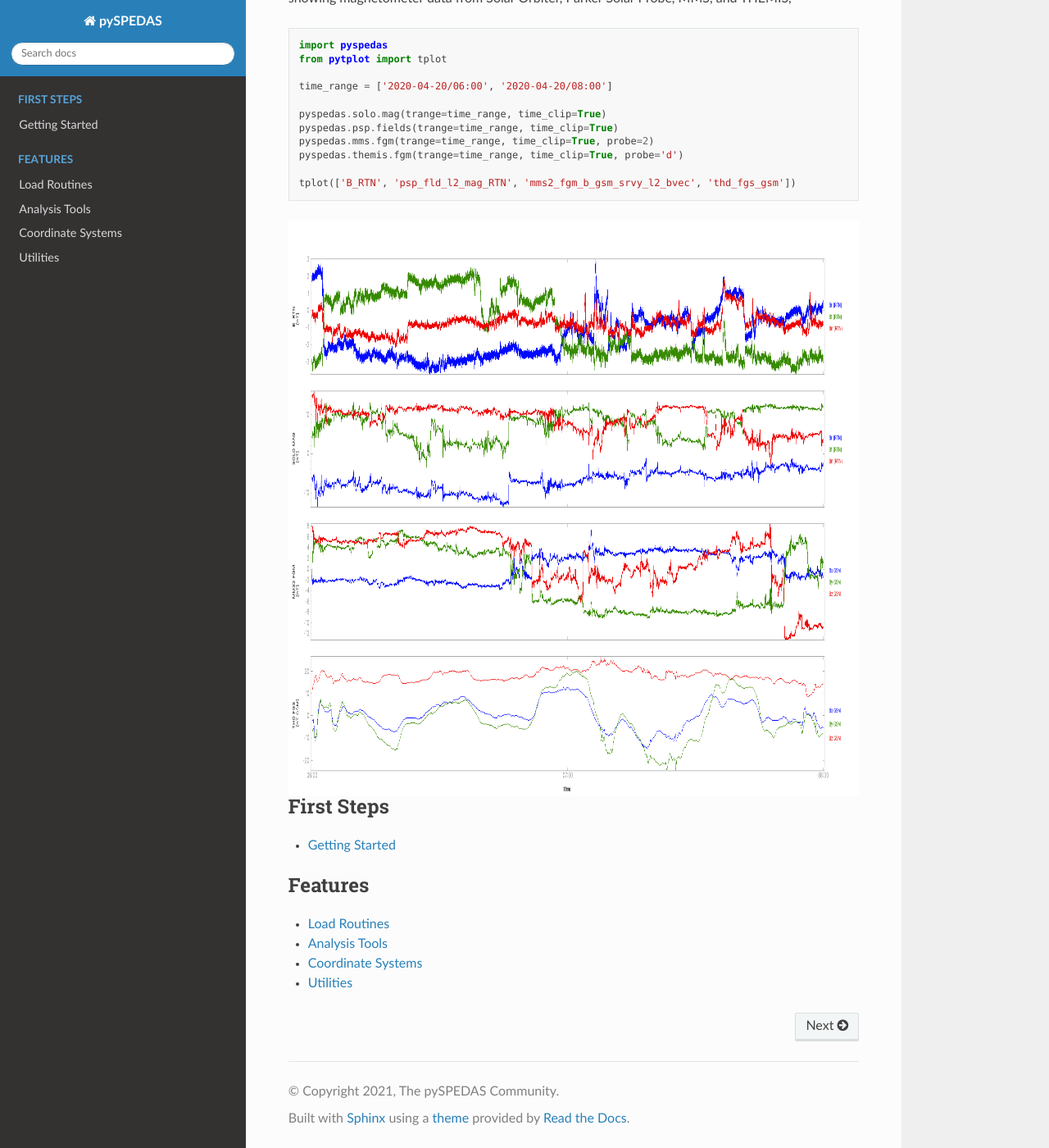
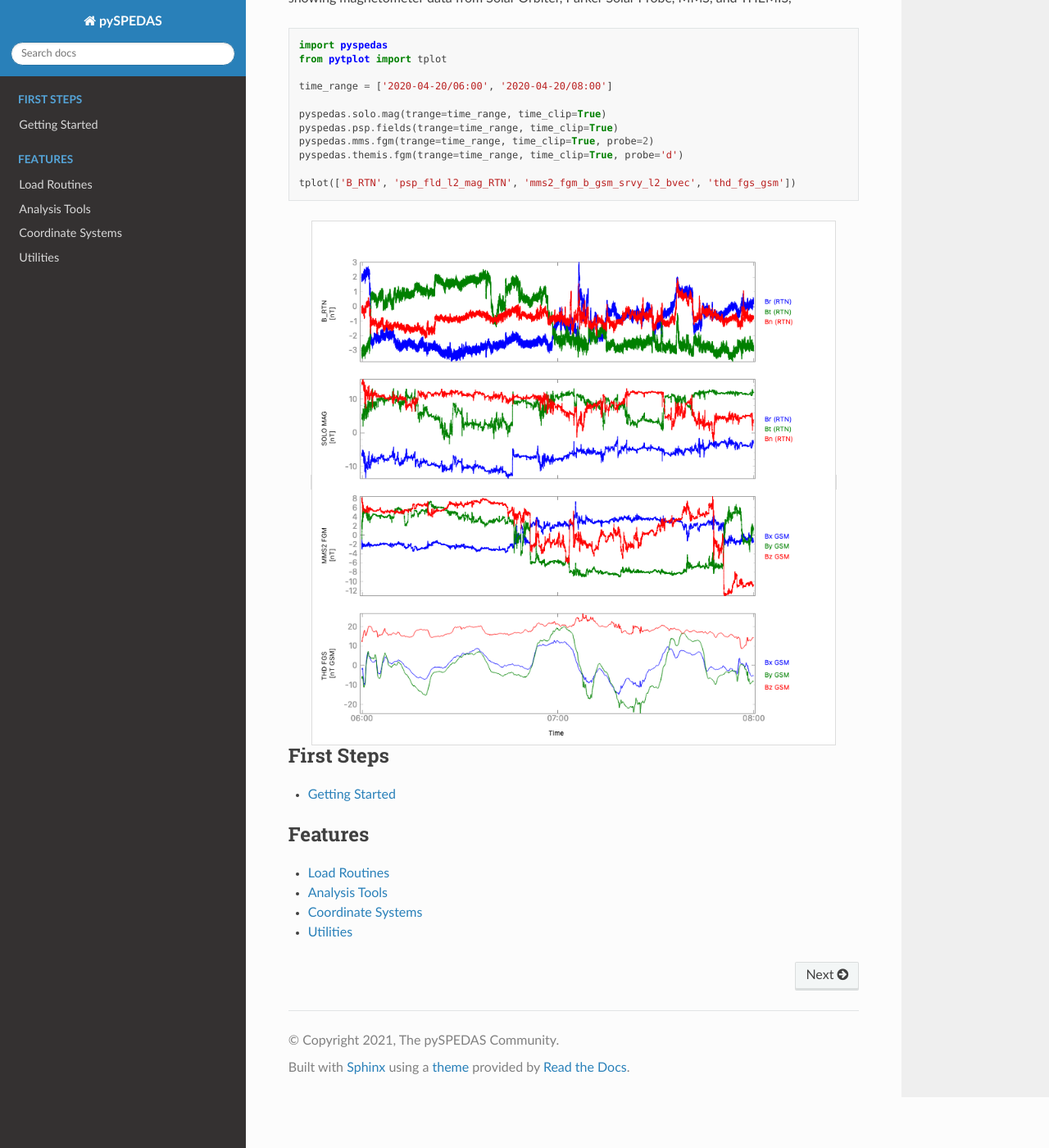
Before and after one commit to spedas/pyspedas, a Sphinx documentation site: the page built from docs/source/index.rst, in a window 1280 px wide and 1400 px high, scrolled down 390 px. Shown: the whole window at 82% size. Built offline with Sphinx 7.4.7 and the Read the Docs theme 2.0.0, drawn with Linux system fonts in a browser that asks for light colours.

Commit message:
adding some custom CSS for adding borders to images in the docs

```diff
--- /dev/null
+++ b/docs/source/_static/css/custom.css
@@ -0,0 +1,3 @@
+.imgborder {
+  border: 1px solid #ddd;
+}
--- a/docs/source/conf.py
+++ b/docs/source/conf.py
@@ -71,4 +71,6 @@
 # so a file named "default.css" will overwrite the builtin "default.css".
 html_static_path = ['_static']
 
+html_css_files = ['css/custom.css']
+
 autodoc_mock_imports = ['sip', 'PyQt5', 'PyQt5.QtGui', 'PyQt5.QtCore', 'PyQt5.QtWidgets']
--- a/docs/source/index.rst
+++ b/docs/source/index.rst
@@ -28,9 +28,10 @@
 
    tplot(['B_RTN', 'psp_fld_l2_mag_RTN', 'mms2_fgm_b_gsm_srvy_l2_bvec', 'thd_fgs_gsm'])
 
-.. image:: _static/solo-psp-mms-themis.png
-   :scale: 75 %
+.. figure:: _static/solo-psp-mms-themis.png
+   :scale: 80 %
    :align: center
+   :class: imgborder
 
 .. toctree::
    :caption: First Steps
```
Also changed, not shown: docs/source/_static/solo-psp-mms-themis.png.
